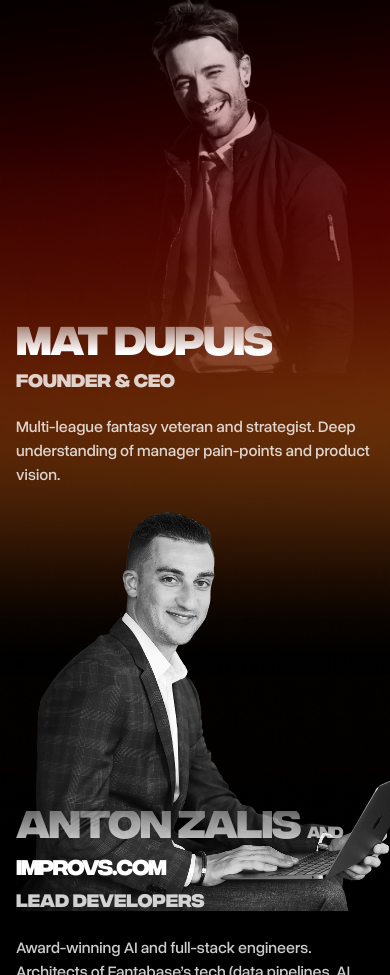
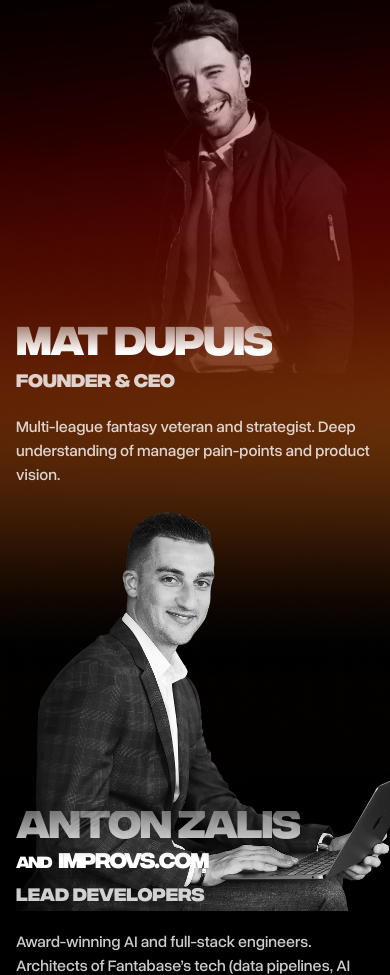
Before and after one commit to Boskolife/Fantabase, a website built with Vite: page src/index.html in a window 390 px wide. Shown: the part 11025-12000 px from the top of the page. Built offline with nearby package versions, Linux system fonts and the light colour scheme; files whose address does not match are found by name.

Commit message:
Update team member title formatting and adjust SCSS for responsive line breaks
Modify the team member title in index.html to include a line break for better readability. Update the _common.scss file to control the display of line breaks, ensuring they are hidden on larger screens and visible on smaller devices for improved layout responsiveness.

```diff
--- a/src/index.html
+++ b/src/index.html
@@ -500,7 +500,7 @@
               <div class="team_item-image">
                 <img src="./images/team-2.png" alt="Team member 2">
               </div>
-              <h3 class="team_item-title">Anton Zalis <span class="small">and</span> <span
+              <h3 class="team_item-title">Anton Zalis <br><span class="small">and</span> <span
                   class="middle">Improvs.com</span></h3>
               <h5 class="team_item-subtitle">Lead Developers</h5>
               <p class="team_item-description">Award-winning AI and full-stack engineers. Architects
--- a/src/styles/layout/_common.scss
+++ b/src/styles/layout/_common.scss
@@ -1484,6 +1484,14 @@
 
             .team_item-title {
                 line-height: 75%;
+
+                br{
+                    display: none;
+
+                    @include media ("<phone") {
+                        display: block;
+                    }
+                }
             }
         }
 
```
